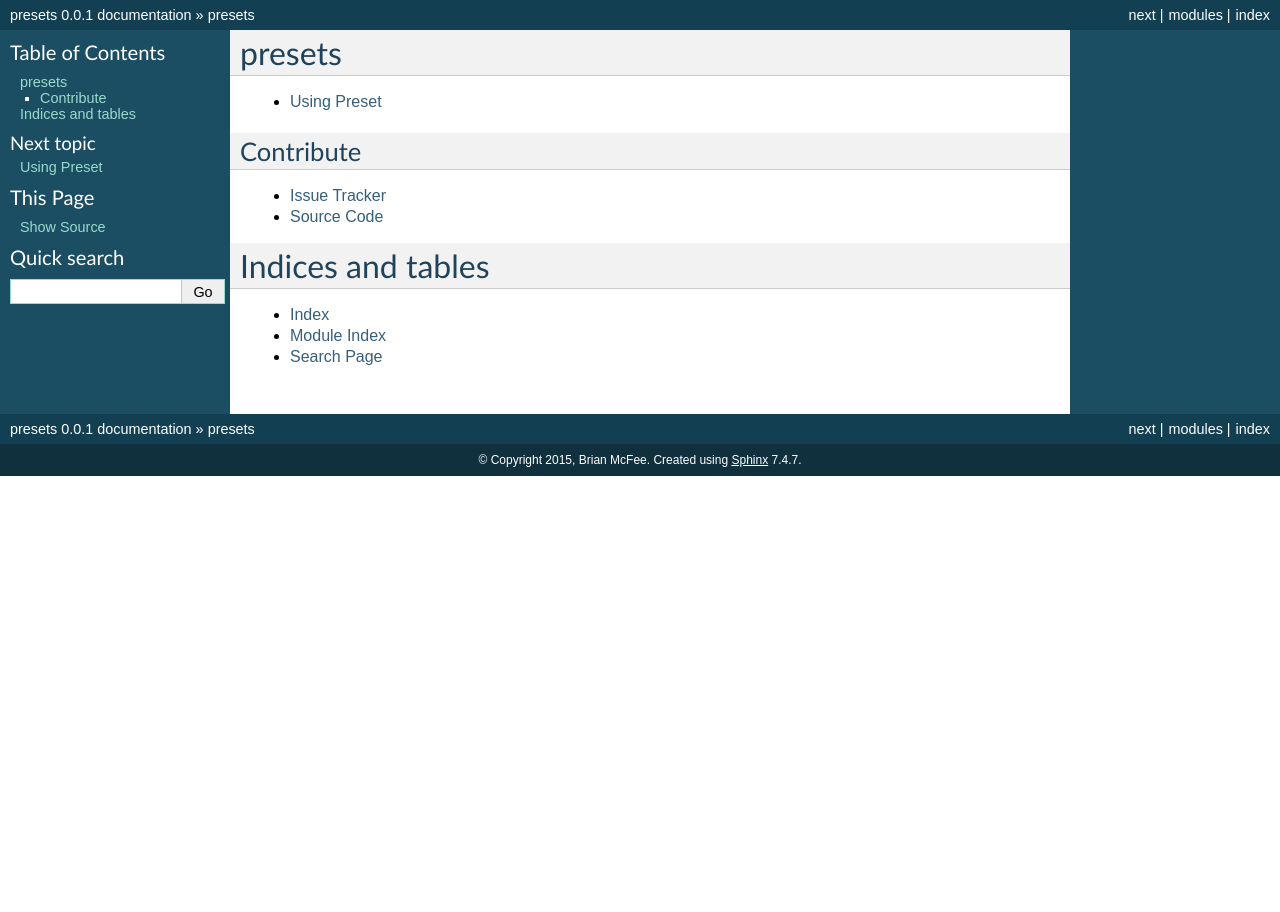
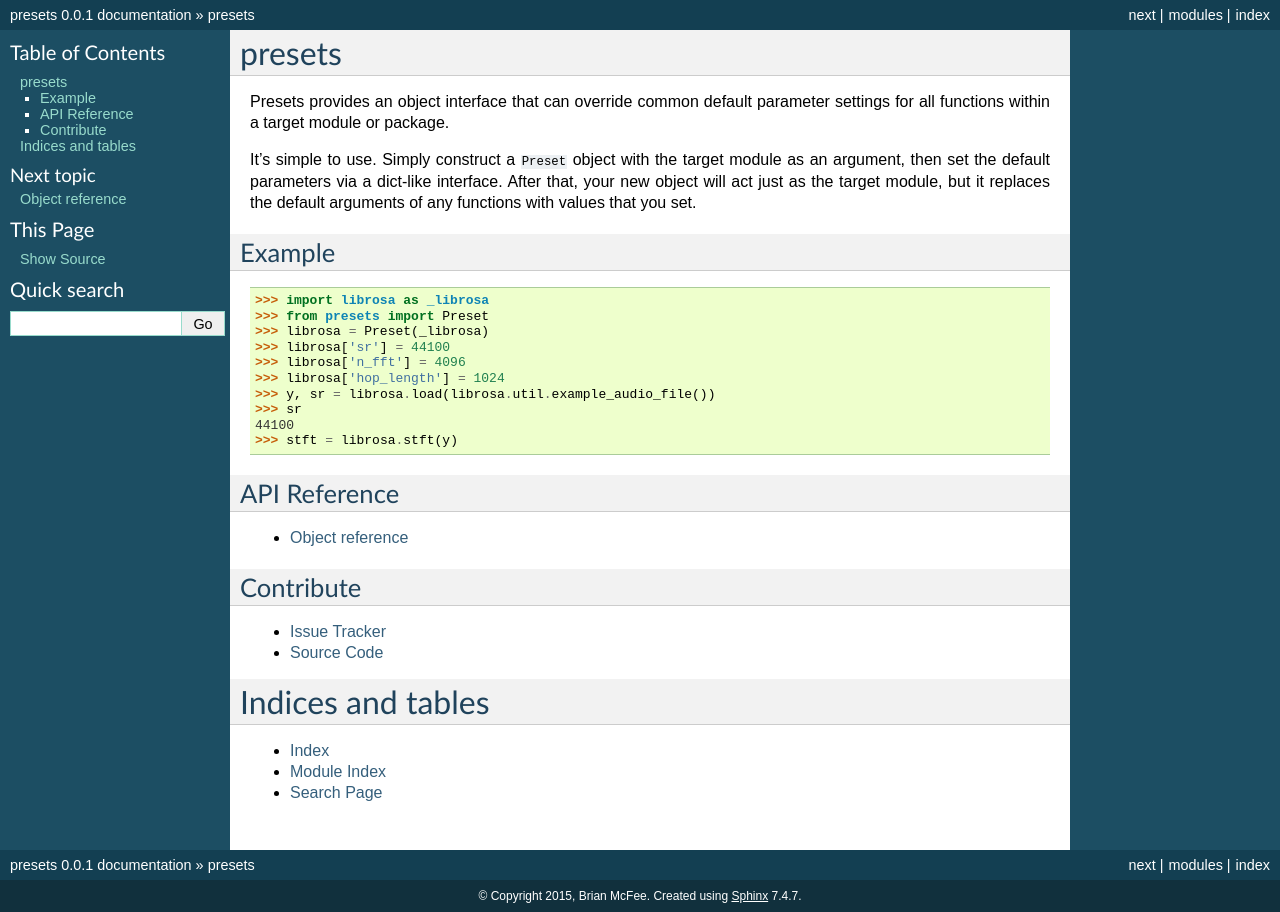
Before and after one commit to bmcfee/presets, a Sphinx documentation site: the page built from docs/index.rst, in a window 1280 px wide. Built offline with Sphinx 7.4.7, drawn with Linux system fonts in a browser that asks for light colours.

Commit message:
updated docs with an example

```diff
--- a/docs/api.rst
+++ b/docs/api.rst
@@ -1,7 +1,7 @@
 .. _api:
 
-Using Preset
-============
+Object reference
+================
 
 .. module:: presets
 
--- a/docs/index.rst
+++ b/docs/index.rst
@@ -6,6 +6,32 @@
 presets
 =======
 
+Presets provides an object interface that can override common default parameter settings
+for all functions within a target module or package.
+
+It's simple to use.  Simply construct a ``Preset`` object with the target module as an argument, then set the
+default parameters via a dict-like interface.  After that, your new object will act just as the target module,
+but it replaces the default arguments of any functions with values that you set.
+
+Example
+-------
+
+.. code-block:: python
+
+    >>> import librosa as _librosa
+    >>> from presets import Preset
+    >>> librosa = Preset(_librosa)
+    >>> librosa['sr'] = 44100
+    >>> librosa['n_fft'] = 4096
+    >>> librosa['hop_length'] = 1024
+    >>> y, sr = librosa.load(librosa.util.example_audio_file())
+    >>> sr
+    44100
+    >>> stft = librosa.stft(y)
+
+
+API Reference
+-------------
 .. toctree::
     :maxdepth: 3
 
```
